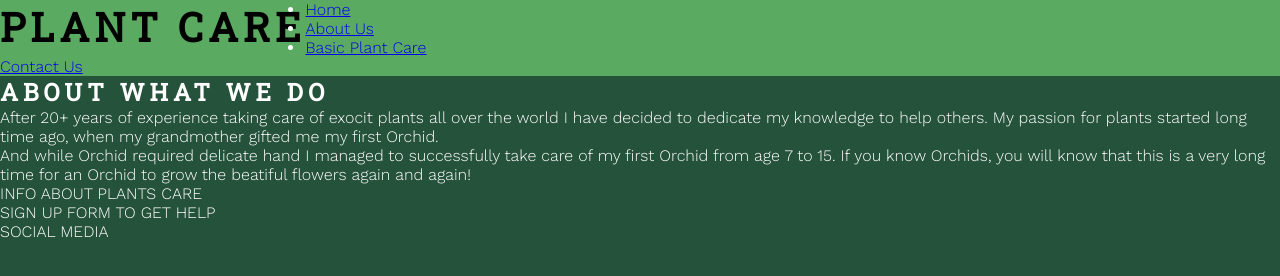
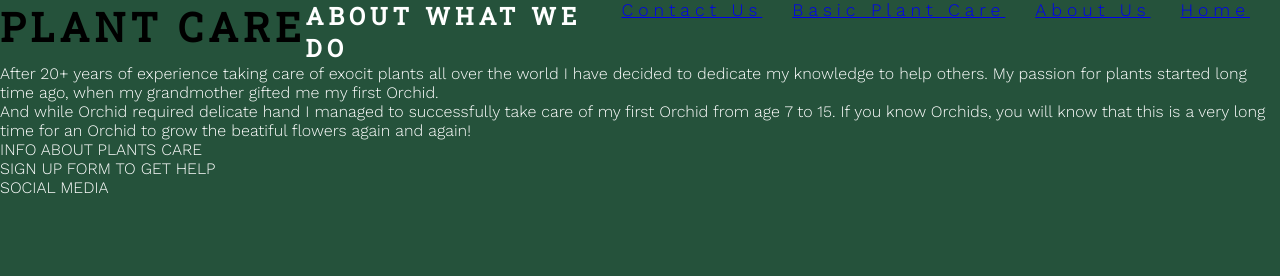
Before and after one commit to GoKralj/Plant-Care, a plain HTML site: page index.html in a window 1280 px wide. Drawn offline with nearby package versions, Linux system fonts and the light colour scheme.

Commit message:
added id to navigation links and style properties to nav links

```diff
--- a/assets/css/style.css
+++ b/assets/css/style.css
@@ -30,5 +30,15 @@ h1, h2 {
     float: left;
     font-size: 250%;
     color:black;
-    height: 100%;
 }
+
+#navigation {
+    font-size: 110%;
+    letter-spacing: 5px;
+}
+
+#navigation li {
+    float:right;
+    list-style-type: none;
+    margin-right: 30px;
+}
--- a/index.html
+++ b/index.html
@@ -15,7 +15,7 @@
             <h1 id="logo">Plant Care</h1>
            </a>
            <nav>
-            <Ul>
+            <Ul id="navigation">
                 <li>
                     <a href="index.html">Home</a>
                 </li>
@@ -30,7 +30,7 @@
                 </li>
             </Ul>
         </nav>
-    </header>
+    </header><hr>
     <section id="about_us">
         <h2>About what we do</h2><hr>
         <p>After 20+ years of experience taking care of exocit plants all over the world I have decided to dedicate my knowledge to help others.
```
